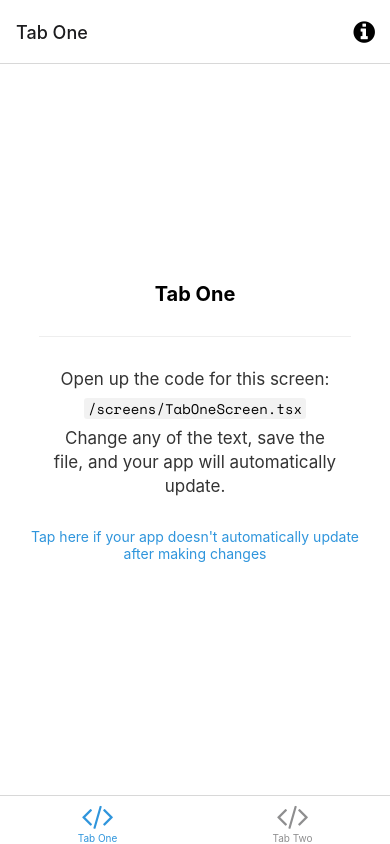
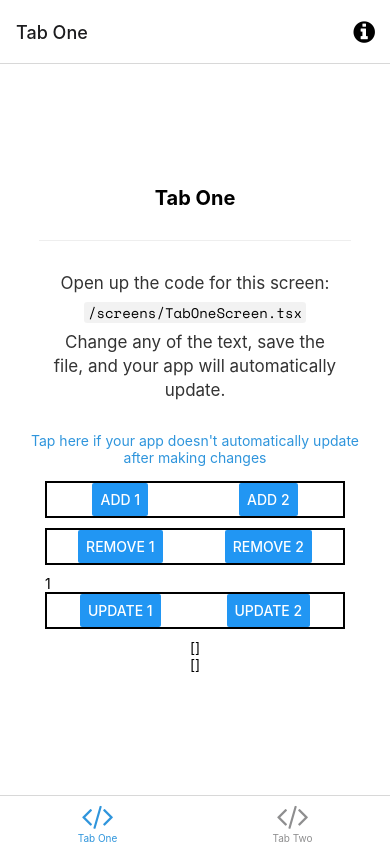
Before and after one commit to stantanasi/shoes-lock-app, a React Native app: screen /Root in a window 390 px wide. Built offline with nearby package versions, Linux system fonts and the light colour scheme; no server answers; the database is empty; what expo-linking would draw is missing.

Commit message:
feat: create cart redux function

```diff
--- a/App.tsx
+++ b/App.tsx
@@ -1,9 +1,11 @@
-import { StatusBar } from 'expo-status-bar';
-import { SafeAreaProvider } from 'react-native-safe-area-context';
+import { StatusBar } from "expo-status-bar";
+import { SafeAreaProvider } from "react-native-safe-area-context";
+import { Provider } from "react-redux";
 
-import useCachedResources from './hooks/useCachedResources';
-import useColorScheme from './hooks/useColorScheme';
-import Navigation from './navigation';
+import useCachedResources from "./hooks/useCachedResources";
+import useColorScheme from "./hooks/useColorScheme";
+import Navigation from "./navigation";
+import { store } from "./redux";
 
 export default function App() {
   const isLoadingComplete = useCachedResources();
@@ -13,10 +15,12 @@ export default function App() {
     return null;
   } else {
     return (
-      <SafeAreaProvider>
-        <Navigation colorScheme={colorScheme} />
-        <StatusBar />
-      </SafeAreaProvider>
+      <Provider store={store}>
+        <SafeAreaProvider>
+          <Navigation colorScheme={colorScheme} />
+          <StatusBar />
+        </SafeAreaProvider>
+      </Provider>
     );
   }
 }
--- a/package.json
+++ b/package.json
@@ -18,6 +18,7 @@
     "@react-navigation/bottom-tabs": "^6.0.5",
     "@react-navigation/native": "^6.0.2",
     "@react-navigation/native-stack": "^6.1.0",
+    "@reduxjs/toolkit": "^1.9.2",
     "expo": "~47.0.12",
     "expo-asset": "~8.7.0",
     "expo-constants": "~14.0.2",
@@ -33,7 +34,8 @@
     "react-native": "0.70.5",
     "react-native-safe-area-context": "4.4.1",
     "react-native-screens": "~3.18.0",
-    "react-native-web": "~0.18.9"
+    "react-native-web": "~0.18.9",
+    "react-redux": "^8.0.5"
   },
   "devDependencies": {
     "@babel/core": "^7.12.9",
--- /dev/null
+++ b/redux.ts
@@ -0,0 +1,88 @@
+import { configureStore, createSlice } from "@reduxjs/toolkit";
+import { PayloadAction } from "@reduxjs/toolkit/dist/createAction";
+import { Shoe } from "./services/shoes";
+
+const cartSlice = createSlice({
+  name: "cart",
+  initialState: [] as ShoeInCart[],
+  reducers: {
+    addToCart: (state, action: PayloadAction<Shoe>) => {
+      const newShoe: Shoe = action.payload;
+      //   console.log("state", state);
+      //   console.log("item", newShoe);
+      let newItem: ShoeInCart | undefined = state.find((item) => {
+        return item.id == newShoe.id;
+      });
+      if (newItem) {
+        newItem.quantity += 1;
+        console.log("Item existant");
+      } else {
+        newItem = { ...newShoe, quantity: 1 };
+        state.push(newItem);
+      }
+    },
+
+    removeFromCart: (state, action: PayloadAction<string>) => {
+      const shoeID: string = action.payload;
+      console.log("Shoe ID : ", shoeID);
+      console.log("Item ID : ", state);
+      let item: ShoeInCart | undefined = state.find((item) => {
+        return item.id == shoeID;
+      });
+      if (!item) {
+        // throw new Error("Item non trouvé");
+        return;
+      }
+
+      if (item.quantity <= 1) {
+        return state.filter((item) => {
+          return item.id !== shoeID;
+        });
+      } else {
+        item.quantity -= 1;
+      }
+    },
+
+    updateCart: (
+      state,
+      action: PayloadAction<{ id: string; quantity: number }>
+    ) => {
+      const shoeID: string = action.payload.id;
+      const shoeQuantity: number = action.payload.quantity;
+      let item: ShoeInCart | undefined = state.find((item) => {
+        return item.id == shoeID;
+      });
+      if (!item) {
+        // throw new Error("Item non trouvé");
+        return;
+      }
+      if (shoeQuantity <= 0) {
+        return state.filter((item) => {
+          return item.id !== shoeID;
+        });
+      } else {
+        item.quantity = shoeQuantity;
+      }
+    },
+  },
+});
+
+export const { addToCart, removeFromCart, updateCart } = cartSlice.actions;
+
+export const store = configureStore({
+  reducer: {
+    cart: cartSlice.reducer,
+  },
+});
+
+export type RootState = ReturnType<typeof store.getState>;
+
+export type ShoeInCart = {
+  id: string;
+  name: string;
+  img: string;
+  price: number;
+  brandID: number;
+  promo: number;
+  quantity: number;
+};
--- a/screens/TabOneScreen.tsx
+++ b/screens/TabOneScreen.tsx
@@ -1,15 +1,98 @@
-import { StyleSheet } from 'react-native';
+import { useEffect, useState } from "react";
+import { Button, StyleSheet, TextInput } from "react-native";
+import { useDispatch, useSelector } from "react-redux";
 
-import EditScreenInfo from '../components/EditScreenInfo';
-import { Text, View } from '../components/Themed';
-import { RootTabScreenProps } from '../types';
+import EditScreenInfo from "../components/EditScreenInfo";
+import { Text, View } from "../components/Themed";
+import { addToCart, removeFromCart, RootState, updateCart } from "../redux";
+import { getShoes, Shoe } from "../services/shoes";
+import { RootTabScreenProps } from "../types";
 
-export default function TabOneScreen({ navigation }: RootTabScreenProps<'TabOne'>) {
+export default function TabOneScreen({
+  navigation,
+}: RootTabScreenProps<"TabOne">) {
+  const dispatch = useDispatch();
+  const cart = useSelector((state: RootState) => state.cart);
+  const [shoes, setShoes] = useState<Shoe[]>([]);
+  const [quantity, setQuantity] = useState<string>("1");
+  useEffect(() => {
+    getShoes().then((res) => {
+      console.log("res: ", res);
+      setShoes(res);
+      console.log("Shoes : ", shoes);
+    });
+  }, []);
+
+  function addItemToCart(i: number): any {
+    dispatch(addToCart(shoes[i]));
+    console.log("Cart : " + JSON.stringify(cart));
+  }
+
+  function removeItemFromCart(id: string): any {
+    dispatch(removeFromCart(id));
+    console.log("Cart : " + JSON.stringify(cart));
+  }
+
+  function changeQuantityFromCart(id: string, quantity: string): any {
+    const quantityNum: number = parseInt(quantity);
+    console.log("Number quantity : ", quantityNum);
+    dispatch(
+      updateCart({
+        id: id,
+        quantity: quantityNum,
+      })
+    );
+    console.log("Cart : " + JSON.stringify(cart));
+  }
+
   return (
     <View style={styles.container}>
       <Text style={styles.title}>Tab One</Text>
-      <View style={styles.separator} lightColor="#eee" darkColor="rgba(255,255,255,0.1)" />
+      <View
+        style={styles.separator}
+        lightColor="#eee"
+        darkColor="rgba(255,255,255,0.1)"
+      />
       <EditScreenInfo path="/screens/TabOneScreen.tsx" />
+      <View style={styles.buttonDesk}>
+        <View style={styles.buttonContainer}>
+          <Button title="Add 1" onPress={() => addItemToCart(0)}></Button>
+          <Button title="Add 2" onPress={() => addItemToCart(1)}></Button>
+        </View>
+        <View style={styles.buttonContainer}>
+          <Button
+            title="Remove 1"
+            onPress={() => removeItemFromCart("M1Tm5XDjL4bCfP7ggrDm")}
+          ></Button>
+          <Button
+            title="Remove 2"
+            onPress={() => removeItemFromCart("YSGRHbTfAV0XdOXX79Or")}
+          ></Button>
+        </View>
+        <TextInput
+          placeholder="Quantity"
+          onChangeText={setQuantity}
+          value={quantity}
+          keyboardType="number-pad"
+          maxLength={2}
+        ></TextInput>
+        <View style={styles.buttonContainer}>
+          <Button
+            title="Update 1"
+            onPress={() =>
+              changeQuantityFromCart("M1Tm5XDjL4bCfP7ggrDm", quantity)
+            }
+          ></Button>
+          <Button
+            title="Update 2"
+            onPress={() =>
+              changeQuantityFromCart("YSGRHbTfAV0XdOXX79Or", quantity)
+            }
+          ></Button>
+        </View>
+      </View>
+      <Text>{JSON.stringify(shoes)}</Text>
+      <Text>{JSON.stringify(cart)}</Text>
     </View>
   );
 }
@@ -17,16 +100,28 @@ export default function TabOneScreen({ navigation }: RootTabScreenProps<'TabOne'
 const styles = StyleSheet.create({
   container: {
     flex: 1,
-    alignItems: 'center',
-    justifyContent: 'center',
+    alignItems: "center",
+    justifyContent: "center",
+  },
+  buttonContainer: {
+    borderColor: "#000",
+    borderWidth: 2,
+    alignContent: "space-between",
+    justifyContent: "space-around",
+    flexDirection: "row",
+    marginBottom: 10,
+    width: "100%",
+  },
+  buttonDesk: {
+    width: 300,
   },
   title: {
     fontSize: 20,
-    fontWeight: 'bold',
+    fontWeight: "bold",
   },
   separator: {
     marginVertical: 30,
     height: 1,
-    width: '80%',
+    width: "80%",
   },
 });
--- a/services/shoes.tsx
+++ b/services/shoes.tsx
@@ -1,20 +1,21 @@
 import { fireDB } from "../firebase";
 
-export function getShoes(): Array<Shoe> | undefined {
+export async function getShoes(): Promise<Array<Shoe>> {
+  return new Promise((resolve, reject) => {
     let shoesList: Array<Shoe> = [];
-
     fireDB.collection("shoes").onSnapshot((res) => {
       res.forEach((doc) => {
         console.log(doc.data());
+        console.log(doc.id);
         const stringValue = JSON.stringify(doc.data());
-      const value: Shoe = JSON.parse(stringValue);
+        let value: Shoe = JSON.parse(stringValue);
+        value.id = doc.id;
         shoesList.push(value);
       });
       console.log("Shoes list : ", shoesList);
-    return shoesList;
+      resolve(shoesList);
     });
-
-  return;
+  });
 }
 
 export function createShoe(shoe: Shoe): void {
@@ -30,6 +31,7 @@ export function createShoe(shoe: Shoe): void {
 }
 
 export type Shoe = {
+  id: string;
   name: string;
   img: string;
   price: number;
```
Also changed, not shown: navigation/index.tsx (+56 -29 lines), 2 other files (tests, documents, lock files or other folders). Lines whose indentation alone changed are shown as unchanged.
